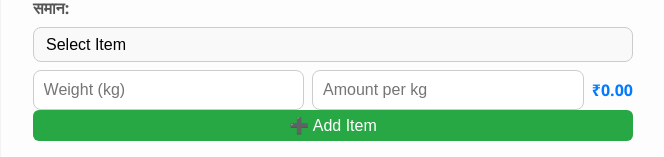
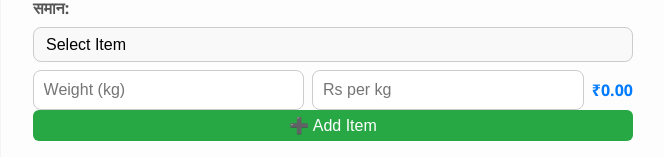
Before and after one commit to Pulsekein/AdvanceTaker-Frontend, a React (Create React App) app: page / in a window 1280 px wide. Shown: the part 487-644 px from the top of the page, without its empty margins (307-971 px from the left). Built offline with nearby package versions, Linux system fonts and the light colour scheme; no server answers.

Commit message:
Update index.jsx

```diff
--- a/src/components/Booking/index.jsx
+++ b/src/components/Booking/index.jsx
@@ -163,7 +163,7 @@ function Booking() {
               />
               <input
                 type="number"
-                placeholder="Amount per kg"
+                placeholder="Rs per kg"
                 value={item.amountPerKg}
                 onChange={(e) =>
                   handleItemChange(index, "amountPerKg", e.target.value)
```
